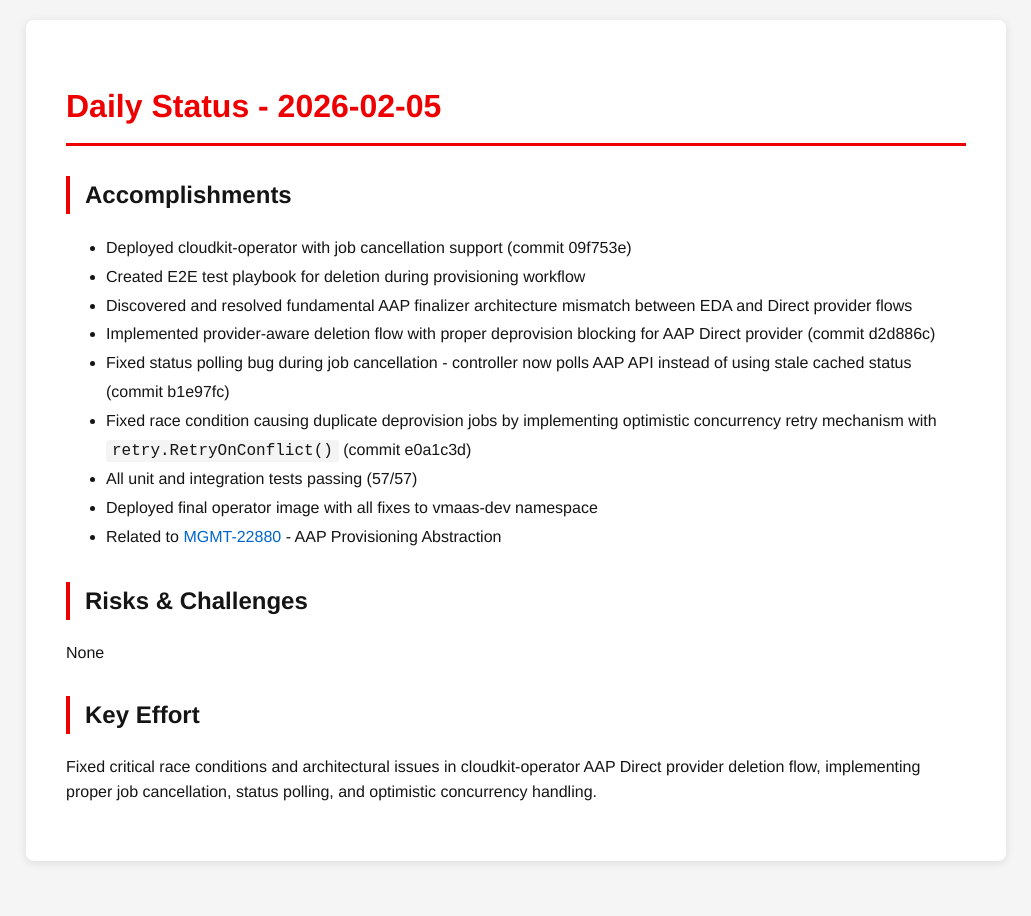
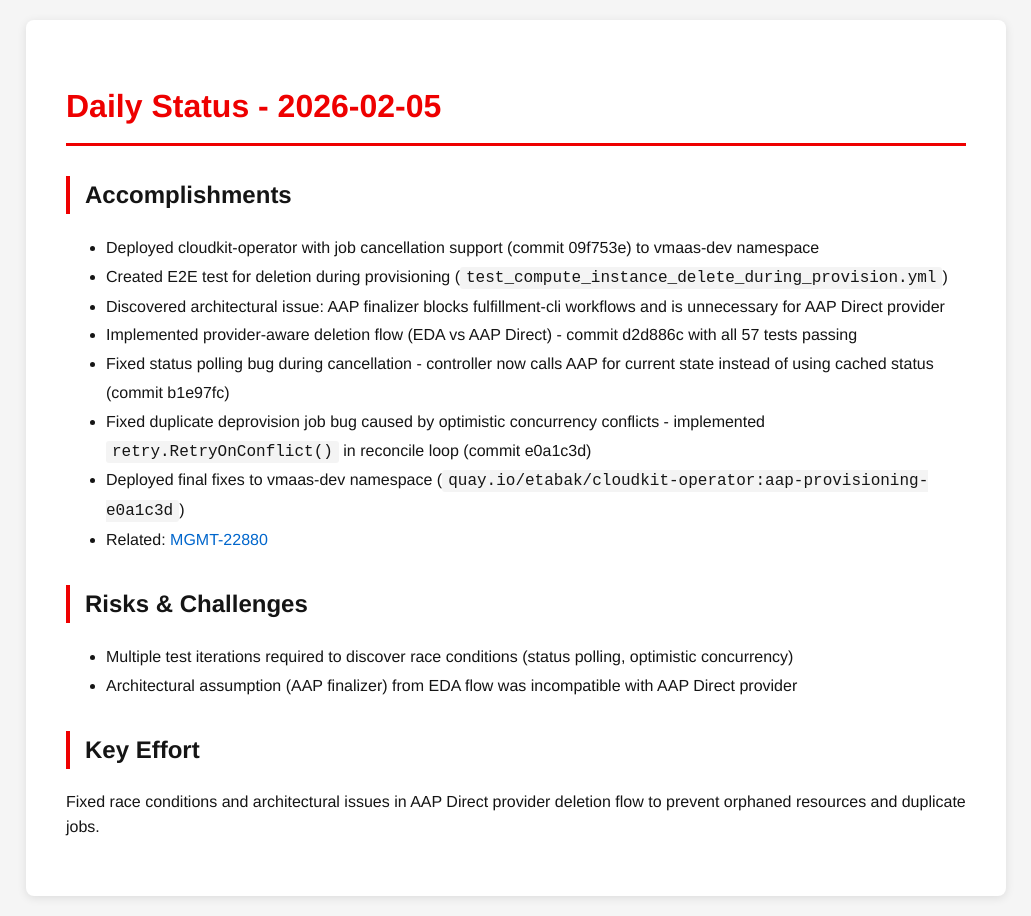
Before and after one commit to tzvatot/daily-status, a Jekyll site: the page built from 2026-02-05.md, in a window 1280 px wide. Shown: the whole page, without its empty margins (124-1155 px from the left). Built offline with Jekyll 4.4.1, drawn with Linux system fonts in a browser that asks for light colours.

Commit message:
Daily status update - 2026-02-05

```diff
--- a/2026-02-05.md
+++ b/2026-02-05.md
@@ -7,18 +7,18 @@ date: 2026-02-05
 # Daily Status - 2026-02-05
 
 ## Accomplishments
-- Deployed cloudkit-operator with job cancellation support (commit 09f753e)
-- Created E2E test playbook for deletion during provisioning workflow
-- Discovered and resolved fundamental AAP finalizer architecture mismatch between EDA and Direct provider flows
-- Implemented provider-aware deletion flow with proper deprovision blocking for AAP Direct provider (commit d2d886c)
-- Fixed status polling bug during job cancellation - controller now polls AAP API instead of using stale cached status (commit b1e97fc)
-- Fixed race condition causing duplicate deprovision jobs by implementing optimistic concurrency retry mechanism with `retry.RetryOnConflict()` (commit e0a1c3d)
-- All unit and integration tests passing (57/57)
-- Deployed final operator image with all fixes to vmaas-dev namespace
-- Related to [MGMT-22880](https://issues.redhat.com/browse/MGMT-22880) - AAP Provisioning Abstraction
+- Deployed cloudkit-operator with job cancellation support (commit 09f753e) to vmaas-dev namespace
+- Created E2E test for deletion during provisioning (`test_compute_instance_delete_during_provision.yml`)
+- Discovered architectural issue: AAP finalizer blocks fulfillment-cli workflows and is unnecessary for AAP Direct provider
+- Implemented provider-aware deletion flow (EDA vs AAP Direct) - commit d2d886c with all 57 tests passing
+- Fixed status polling bug during cancellation - controller now calls AAP for current state instead of using cached status (commit b1e97fc)
+- Fixed duplicate deprovision job bug caused by optimistic concurrency conflicts - implemented `retry.RetryOnConflict()` in reconcile loop (commit e0a1c3d)
+- Deployed final fixes to vmaas-dev namespace (`quay.io/etabak/cloudkit-operator:aap-provisioning-e0a1c3d`)
+- Related: [MGMT-22880](https://issues.redhat.com/browse/MGMT-22880)
 
 ## Risks & Challenges
-None
+- Multiple test iterations required to discover race conditions (status polling, optimistic concurrency)
+- Architectural assumption (AAP finalizer) from EDA flow was incompatible with AAP Direct provider
 
 ## Key Effort
-Fixed critical race conditions and architectural issues in cloudkit-operator AAP Direct provider deletion flow, implementing proper job cancellation, status polling, and optimistic concurrency handling.
+Fixed race conditions and architectural issues in AAP Direct provider deletion flow to prevent orphaned resources and duplicate jobs.
```
